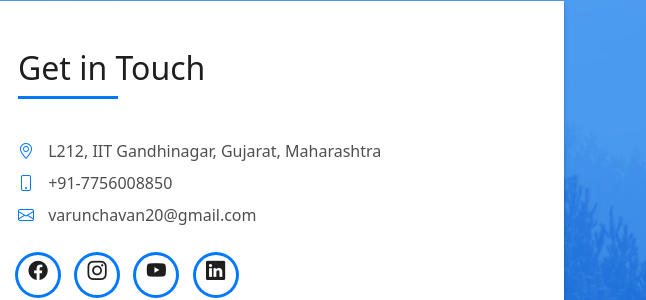
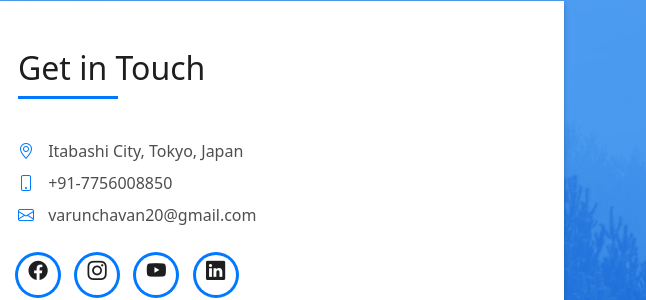
Before and after one commit to VarunC20/Personal, a website: page index.html in a window 1280 px wide. Shown: the part 5700-6000 px from the top of the page, 634-1280 px from the left. Drawn offline with Linux system fonts and the light colour scheme.

Commit message:
Update index.html

```diff
--- a/index.html
+++ b/index.html
@@ -620,7 +620,7 @@
                       <p class="lead">
                       </p>
                       <ul class="list-ico">
-                        <li><span class="bi bi-geo-alt"></span> L212, IIT Gandhinagar, Gujarat, Maharashtra</li>
+                        <li><span class="bi bi-geo-alt"></span> Itabashi City, Tokyo, Japan</li>
                         <li><span class="bi bi-phone"></span> +91-7756008850</li>
                         <li><span class="bi bi-envelope"></span> varunchavan20@gmail.com</li>
                       </ul>
```
